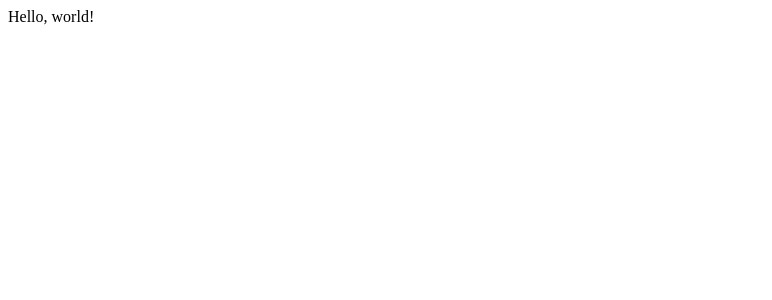
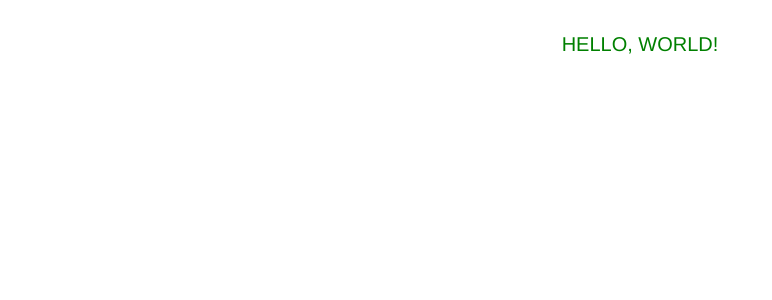
Before and after one commit to original001/todo-list, a React app: page / in a window 1280 px wide. Shown: the top 300 px of the page, without its empty margins (0-772 px from the left). Built offline with nearby package versions, Linux system fonts and the light colour scheme.

Commit message:
add styles

```diff
--- a/src/index.js
+++ b/src/index.js
@@ -1,5 +1,15 @@
 import React from 'react';
 import ReactDom from 'react-dom';
 import App from './views/App';
+import {injectGlobal} from 'styled-components';
 
-ReactDom.render(<App />, document.getElementById('container'));
+injectGlobal`
+  body {
+    padding: 0;
+    margin: 0;
+    font: 14px Helvetica, arial;
+    line-height: 1.42;
+  }
+`
+
+ReactDom.render( <App />, document.getElementById('container'));
--- a/src/views/App.jsx
+++ b/src/views/App.jsx
@@ -1,9 +1,25 @@
 import React from 'react';
+import styled from 'styled-components';
+
+const Wrapper = styled.div`
+  padding: 20px;
+  text-align: center;
+  color: green;
+`
+
+const Text = styled.div`
+  padding: 10px;
+  text-align: center;
+  text-transform: uppercase;
+  font-size: ${props => props.big ? '20px' : '14px'};
+`
 
 export default class App extends React.Component {
   render() {
     return (
-      <div>Hello, world!</div>
+      <Wrapper>
+        <Text big>Hello, world!</Text>
+      </Wrapper>
     )
   }
 }
--- a/webpack.config.js
+++ b/webpack.config.js
@@ -2,6 +2,7 @@
 
 const path = require('path');
 const webpack = require('webpack');
+const BundleAnalyzerPlugin = require('webpack-bundle-analyzer').BundleAnalyzerPlugin;
 
 module.exports = {
   context: path.join(__dirname, 'src'),
@@ -33,7 +34,8 @@ module.exports = {
   plugins: [
     new webpack.DefinePlugin({
       'process.env.NODE_ENV': '"development"'
-    })
+    }),
+    //new BundleAnalyzerPlugin({generateStatsFile: true}),
   ],
   resolve: {
     extensions: ['', '.js', '.jsx'],
```
Also changed, not shown: package.json (+8 -8 lines), 1 other file (tests, documents, lock files or other folders).
